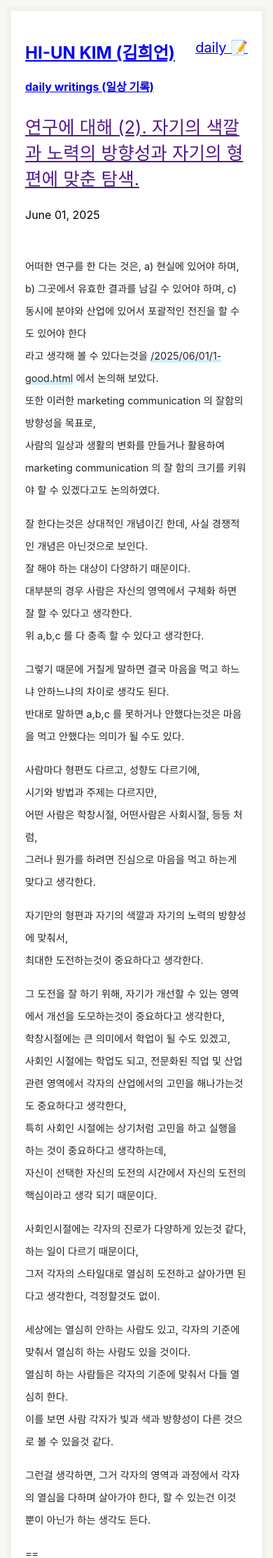
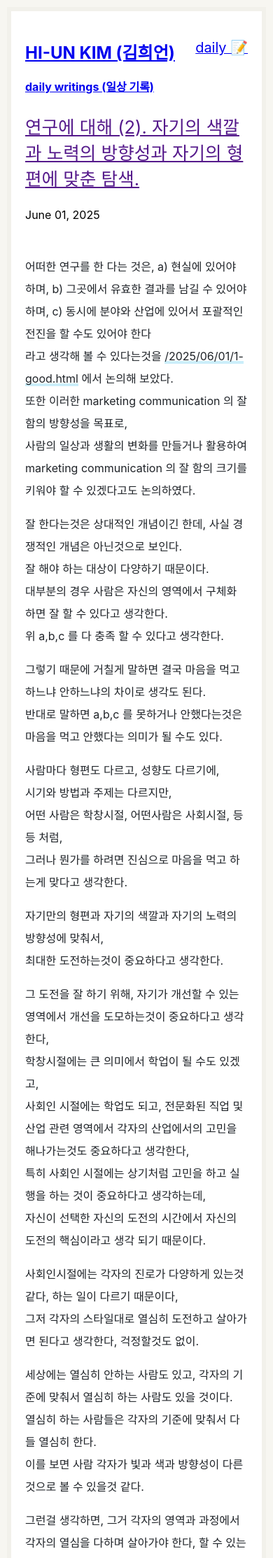
Before and after one commit to hiun/hiun.github.io, a Jekyll site: the page built from notes/_posts/2025-06-01-2-constraints-and-focus.md, in a window 390 px wide. Shown: the top 2227 px of the page at 70% size. Built offline with Jekyll 4.4.1, drawn with Linux system fonts in a browser that asks for light colours.

Commit message:
Update main.css

```diff
--- a/s/css/main.css
+++ b/s/css/main.css
@@ -40,10 +40,6 @@ body {
 	body {
 		width: auto;
 		padding: 10px;
-	}
-
-	p, ul {
-		font-size: 0.9em;
 	}
 
 	.menu {
```
